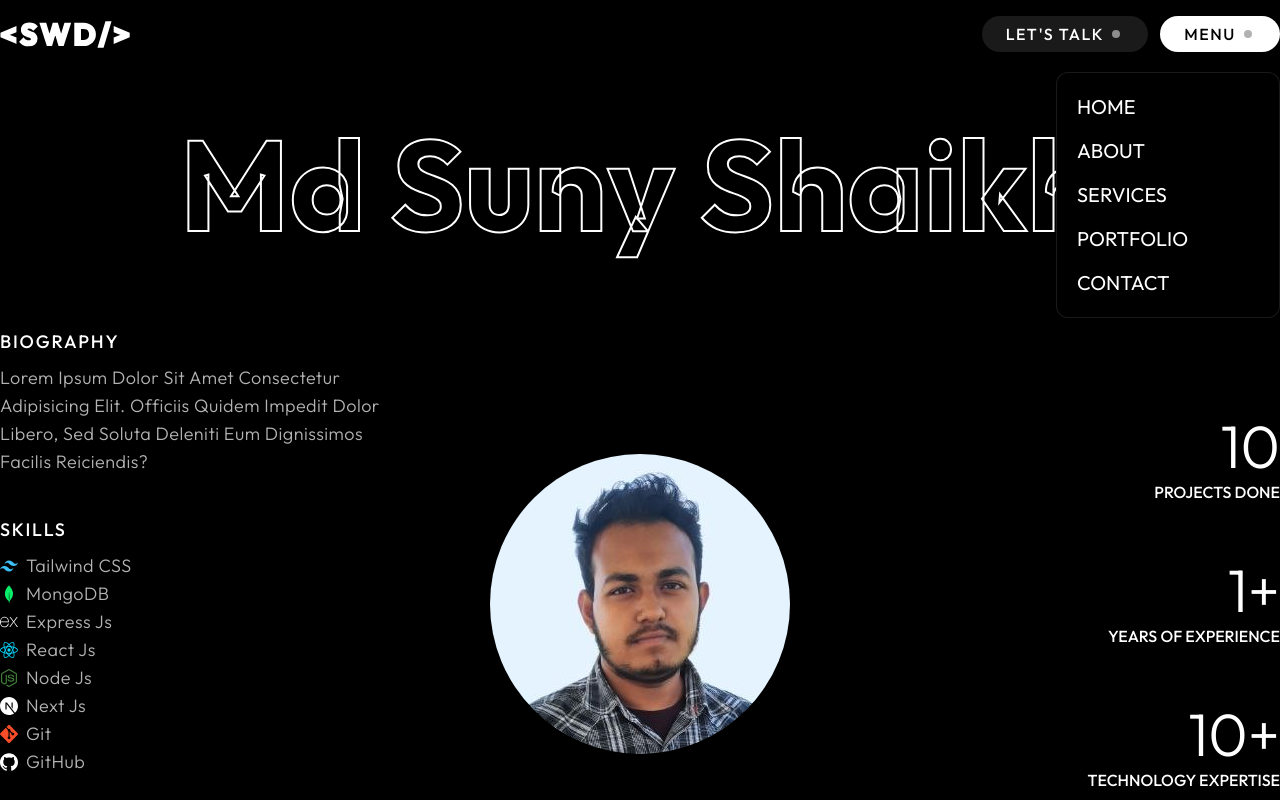
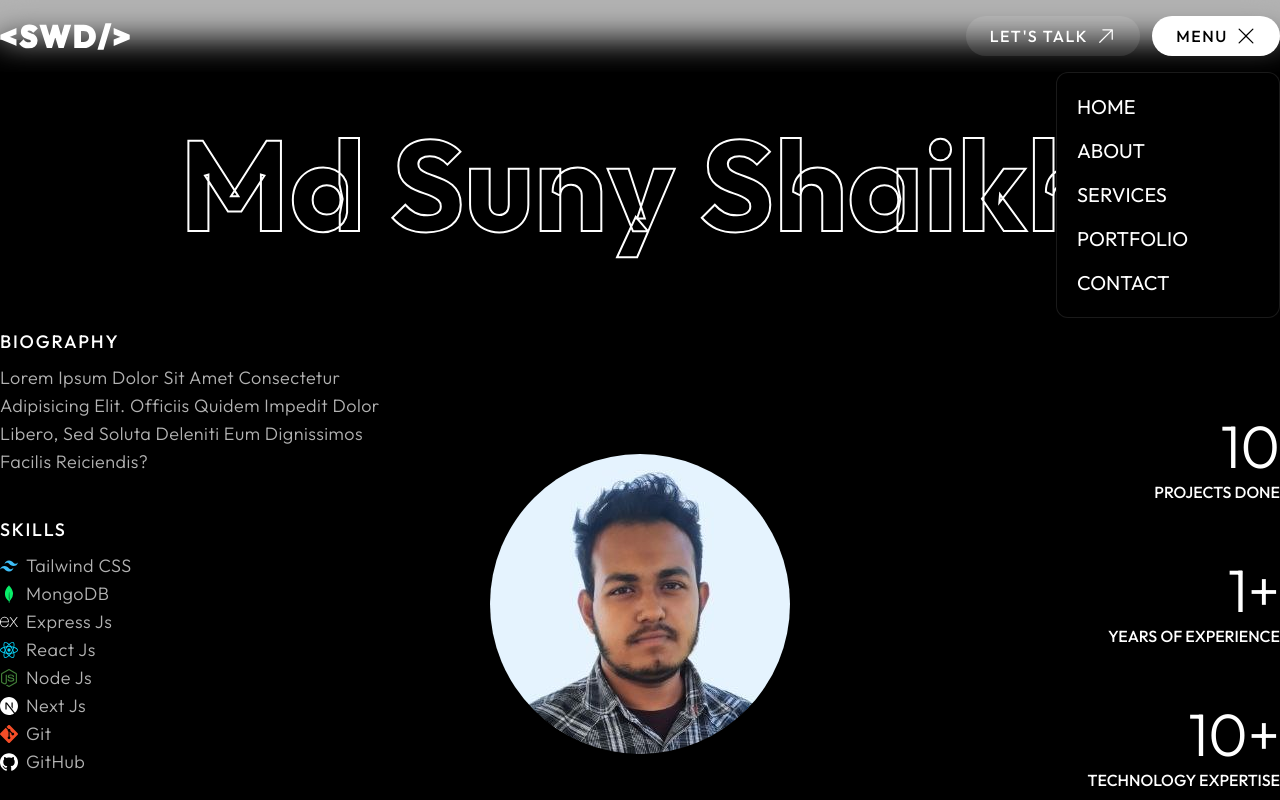
Before and after one commit to suny-webdevs/mdssk, a Next.js app: page / in a window 1280 px wide. Both pictures are taken after a click on the button "MENU". Shown: the top 800 px of the page. Built offline with nearby package versions, Linux system fonts and the light colour scheme.

Commit message:
add contact section

```diff
--- a/package.json
+++ b/package.json
@@ -19,6 +19,7 @@
     "react-icons": "^5.3.0"
   },
   "devDependencies": {
+    "daisyui": "^4.12.13",
     "eslint": "^8",
     "eslint-config-next": "14.2.15",
     "postcss": "^8",
--- /dev/null
+++ b/src/components/MainPage/ContactSection.jsx
@@ -0,0 +1,80 @@
+import Link from "next/link";
+import PageWrapper from "../shared/PageWrapper";
+import SectionTitle from "../shared/SectionTitle";
+import TextGradient from "../shared/TextGradient";
+import Button from "../shared/Button";
+import { BsArrowRight } from "react-icons/bs";
+
+const ContactSection = () => {
+  return (
+    <div id="contact">
+      <PageWrapper className="grid grid-cols-1 gap-10 md:grid-cols-3">
+        <SectionTitle tag="Contact" title="Let's" gradientText="talk" />
+        <div className="col-span-2">
+          <div className="grid grid-cols-1 gap-5 md:grid-cols-2">
+            <div>
+              <p className="uppercase md:text-xl">Email </p>
+              <Link
+                href={"mailto:mdsunyshaikh@gmail.com"}
+                className="text-2xl font-medium"
+              >
+                <TextGradient hover>mdsunyshaikh@gmail.com</TextGradient>
+              </Link>
+            </div>
+            <div>
+              <p className="uppercase md:text-xl">Call </p>
+              <Link
+                href={"tel:+8801920827037"}
+                className="text-2xl font-medium"
+              >
+                <TextGradient hover>+88 01923-827037</TextGradient>
+              </Link>
+            </div>
+          </div>
+          <form className="mt-10 grid grid-cols-1 gap-5 md:grid-cols-2">
+            <div>
+              <input
+                type="text"
+                placeholder="Name"
+                className="w-full rounded-md border border-white/10 bg-primary px-3 py-2 outline-none"
+              />
+            </div>
+            <div>
+              <input
+                type="email"
+                placeholder="Email"
+                className="w-full rounded-md border border-white/10 bg-primary px-3 py-2 outline-none"
+              />
+            </div>
+            <div className="md:col-span-2">
+              <input
+                type="text"
+                placeholder="Subject"
+                className="w-full rounded-md border border-white/10 bg-primary px-3 py-2 outline-none"
+              />
+            </div>
+            <div className="md:col-span-2">
+              <textarea
+                placeholder="Message"
+                rows="8"
+                className="w-full rounded-md border border-white/10 bg-primary px-3 py-2 outline-none"
+              ></textarea>
+            </div>
+            <div className="flex items-center justify-start md:col-span-2 md:justify-end">
+              <Button
+                large
+                className={
+                  "flex items-center gap-2 bg-primary/50 backdrop-blur-lg hover:bg-primary"
+                }
+              >
+                send message <BsArrowRight className="text-xl" />
+              </Button>
+            </div>
+          </form>
+        </div>
+      </PageWrapper>
+    </div>
+  );
+};
+
+export default ContactSection;
--- a/src/components/MainPage/MainPage.jsx
+++ b/src/components/MainPage/MainPage.jsx
@@ -1,3 +1,4 @@
+import ContactSection from "./ContactSection";
 import HeroSection from "./HeroSection";
 import PortfolioSection from "./PortfolioSection";
 import ServiceSection from "./ServiceSection";
@@ -8,6 +9,7 @@ const MainPage = () => {
       <HeroSection />
       <ServiceSection />
       <PortfolioSection />
+      <ContactSection />
     </div>
   );
 };
--- a/src/components/MainPage/PortfolioSection.jsx
+++ b/src/components/MainPage/PortfolioSection.jsx
@@ -1,7 +1,7 @@
 import PortFolioCard from "../shared/Cards/PortFolioCard";
 import PageWrapper from "../shared/PageWrapper";
 import SectionTitle from "../shared/SectionTitle";
-import { BsFolderFill } from "react-icons/bs";
+import { BsCollectionFill } from "react-icons/bs";
 
 const projects = [
   {
@@ -27,7 +27,7 @@ const PortfolioSection = () => {
       <PageWrapper>
         <div className="px-5 pt-5 md:px-0 md:pt-0">
           <SectionTitle
-            icon={<BsFolderFill className="text-lg" />}
+            icon={<BsCollectionFill className="text-lg" />}
             tag="portfolio"
             title="recent"
             gradientText="works"
--- a/src/components/shared/Button.jsx
+++ b/src/components/shared/Button.jsx
@@ -17,8 +17,8 @@ const Button = ({
       onClick={onClick}
       onBlur={onBlur}
       className={`${
-        large ? "text-xl md:text-2xl" : "text-sm md:text-base"
-      } ${round ? "rounded-full px-2 py-2" : "rounded-3xl px-5 py-1.5 md:px-6 md:py-1.5"} font-outfit font-medium uppercase tracking-widest ${className}`}
+        large ? "py-3" : "py-2"
+      } ${round ? "rounded-full px-2 py-2" : "rounded-3xl px-5 md:px-6"} font-outfit text-sm font-medium uppercase tracking-widest md:text-base ${className}`}
       disabled={disabled}
       {...props}
     >
--- a/src/components/shared/MenuLinks.jsx
+++ b/src/components/shared/MenuLinks.jsx
@@ -1,12 +1,20 @@
 import Link from "next/link";
 import PropTypes from "prop-types";
 import TextGradient from "./TextGradient";
+import { useRouter } from "next/navigation";
 
 const MenuLinks = ({ menuStyle, linkStyle, links, icon }) => {
+  const router = useRouter();
+
   return (
     <div className={menuStyle}>
       {links.map((link, index) => (
-        <Link key={index} href={link.href} className={linkStyle}>
+        <Link
+          key={index}
+          href={link?.href}
+          // onClick={() => router.push(link.href)}
+          className={linkStyle}
+        >
           {icon && icon} <TextGradient hover>{link.title}</TextGradient>
         </Link>
       ))}
--- a/src/components/shared/Navbar.jsx
+++ b/src/components/shared/Navbar.jsx
@@ -3,16 +3,21 @@ import Link from "next/link";
 import { HiOutlineArrowNarrowRight } from "react-icons/hi";
 import { GoDotFill } from "react-icons/go";
 import { HiArrowUpRight } from "react-icons/hi2";
+import { BsList, BsPlusLg, BsXLg } from "react-icons/bs";
+
 import Button from "./Button";
 import PageWrapper from "./PageWrapper";
 import { useState } from "react";
 import Menus from "./Menus";
+import { useRouter } from "next/navigation";
 
 const Navbar = () => {
+  const router = useRouter();
+
   const [isOpen, setIsOpen] = useState(false);
 
   return (
-    <div className="fixed left-0 top-0 w-full bg-black/30 backdrop-blur-lg">
+    <div className="fixed left-0 top-0 z-50 w-full bg-black/30 backdrop-blur-lg">
       <PageWrapper className="flex items-center justify-between py-4">
         <Link
           href={"/"}
@@ -23,23 +28,30 @@ const Navbar = () => {
         <div className="relative flex gap-3">
           {/* Button: Lets Talk */}
           <Button
+            onClick={() => router.push("#contact")}
             className={
-              "group hidden items-center gap-1 bg-white/10 text-white hover:bg-white/20 md:flex"
+              "group hidden items-center gap-2 bg-white/10 text-white hover:bg-white/20 md:flex"
             }
           >
             let&apos;s talk{" "}
-            <HiArrowUpRight className="hidden text-xl group-hover:flex group-hover:transition-all group-hover:duration-200" />
-            <GoDotFill className="text-white/50 group-hover:hidden" />
+            <HiArrowUpRight className="flex text-xl group-hover:transition-all group-hover:duration-200" />
           </Button>
           {/* Button: Menu */}
           <Button
             onClick={() => setIsOpen(!isOpen)}
             onBlur={() => setIsOpen(false)}
-            className={"group flex items-center gap-1 bg-white text-black"}
+            className={"group flex items-center gap-2 bg-white text-black"}
           >
             menu{" "}
-            <HiOutlineArrowNarrowRight className="hidden text-xl group-hover:flex group-hover:transition-all group-hover:duration-200" />
-            <GoDotFill className="text-black/30 group-hover:hidden" />
+            {isOpen ? (
+              <>
+                <BsXLg className="flex text-xl group-hover:transition-all group-hover:duration-200" />
+              </>
+            ) : (
+              <>
+                <BsList className="flex text-xl group-hover:transition-all group-hover:duration-200" />
+              </>
+            )}
           </Button>
 
           <Menus
--- a/tailwind.config.js
+++ b/tailwind.config.js
@@ -27,5 +27,5 @@ module.exports = {
       },
     },
   },
-  plugins: [],
+  plugins: [require("daisyui")],
 };
```
Also changed, not shown: 1 other file (tests, documents, lock files or other folders).
